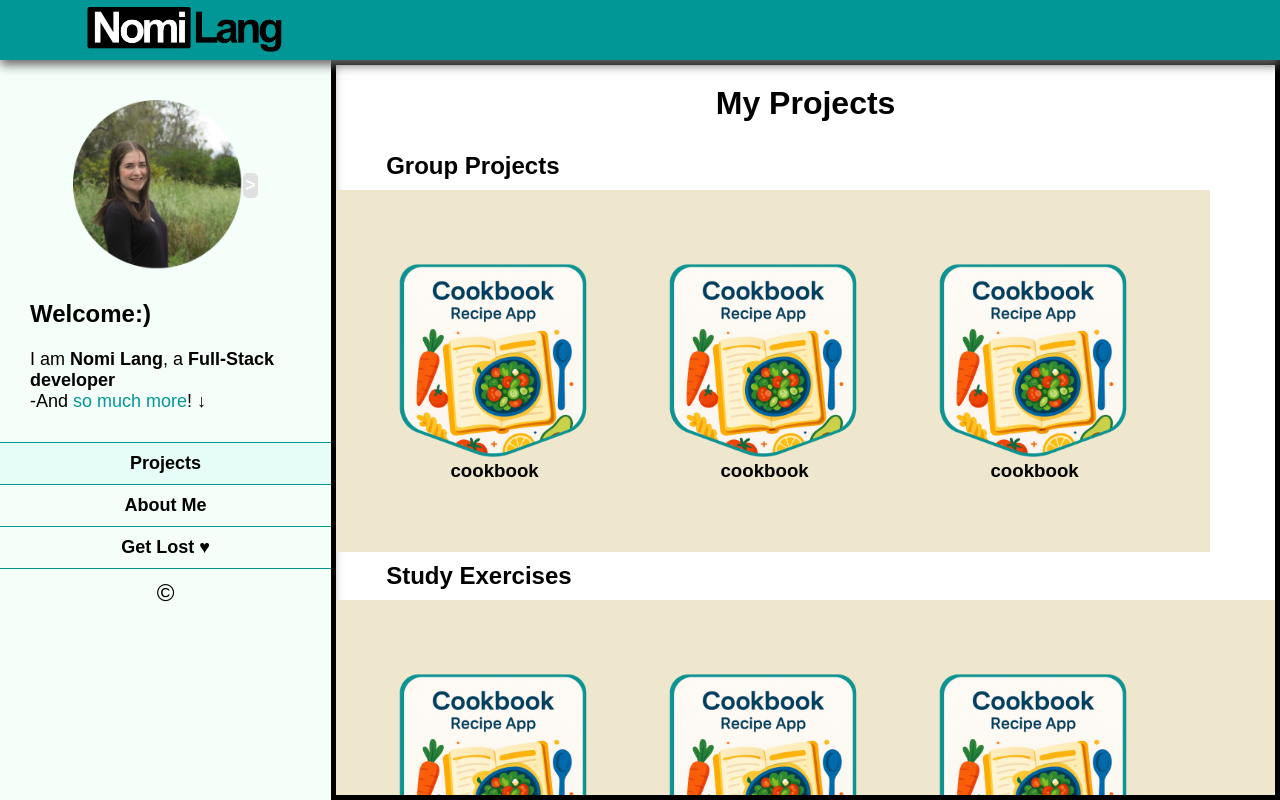
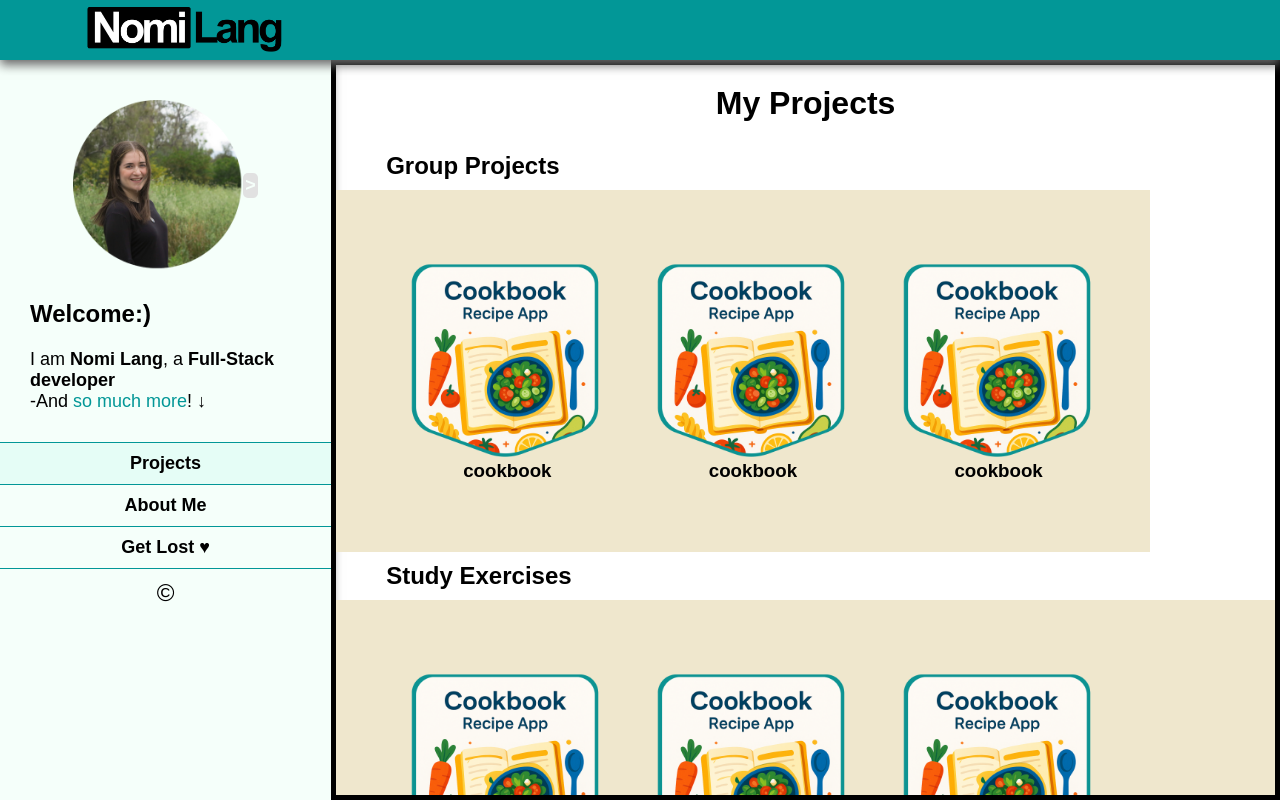
Before and after one commit to Nomi-La/Nomis_Website, a React (Vite) app in the folder main/: page /projects in a window 1280 px wide. Built offline with nearby package versions, Linux system fonts and the light colour scheme.

Commit message:
דיי פליזז לכי לישון כבר

```diff
--- a/main/src/components/Projects/Project/project.scss
+++ b/main/src/components/Projects/Project/project.scss
@@ -2,7 +2,7 @@
   display: flex;
   flex-direction: column;
   padding: 20px;
-  padding-right: 50px;
+  padding-right: 2vw;
   img{
     max-width: 200px;
     width: 17vw;
--- a/main/src/components/Projects/ProjectsContainer/projectContainer.scss
+++ b/main/src/components/Projects/ProjectsContainer/projectContainer.scss
@@ -24,6 +24,6 @@
     display: flex;
     max-width: 100%;
     flex-wrap: wrap;
-    padding: 50px 2vw 50px 3vw;
+    padding: 50px 2vw 50px 4vw;
   }
 }
```
